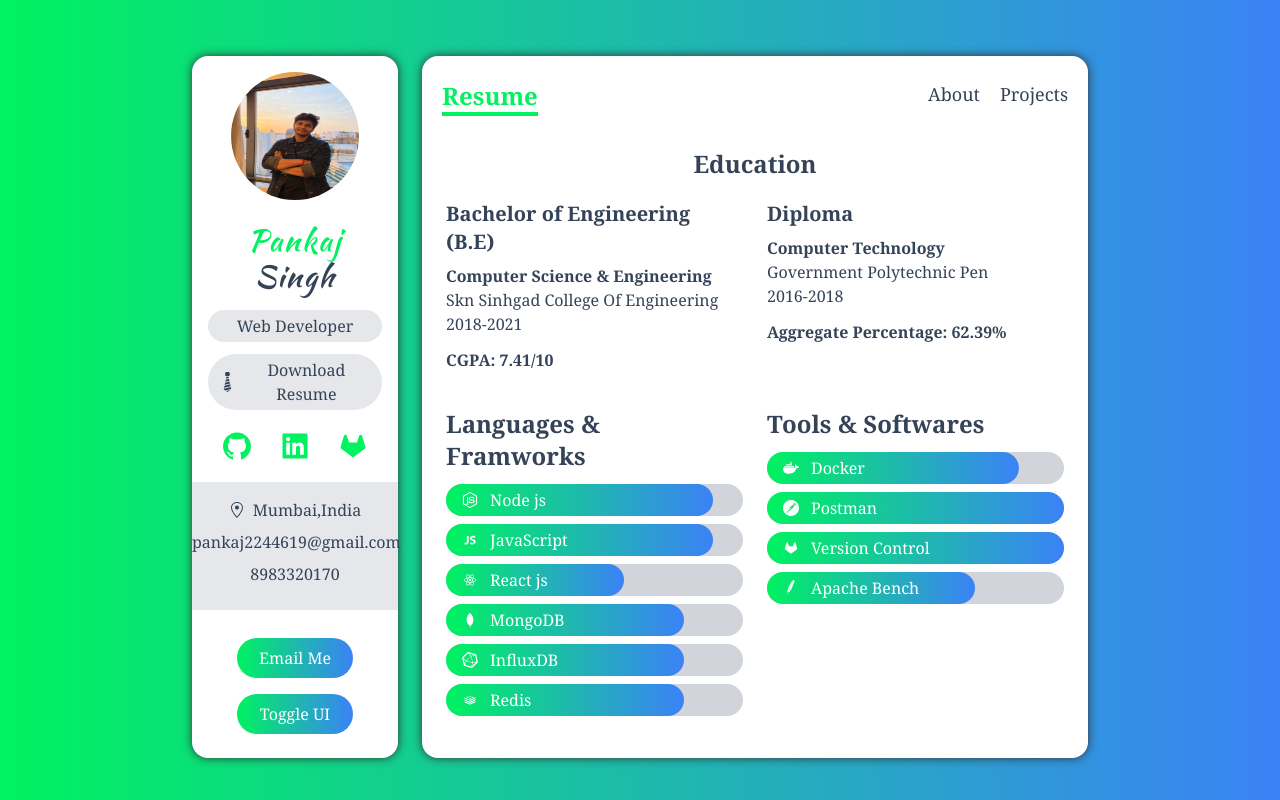
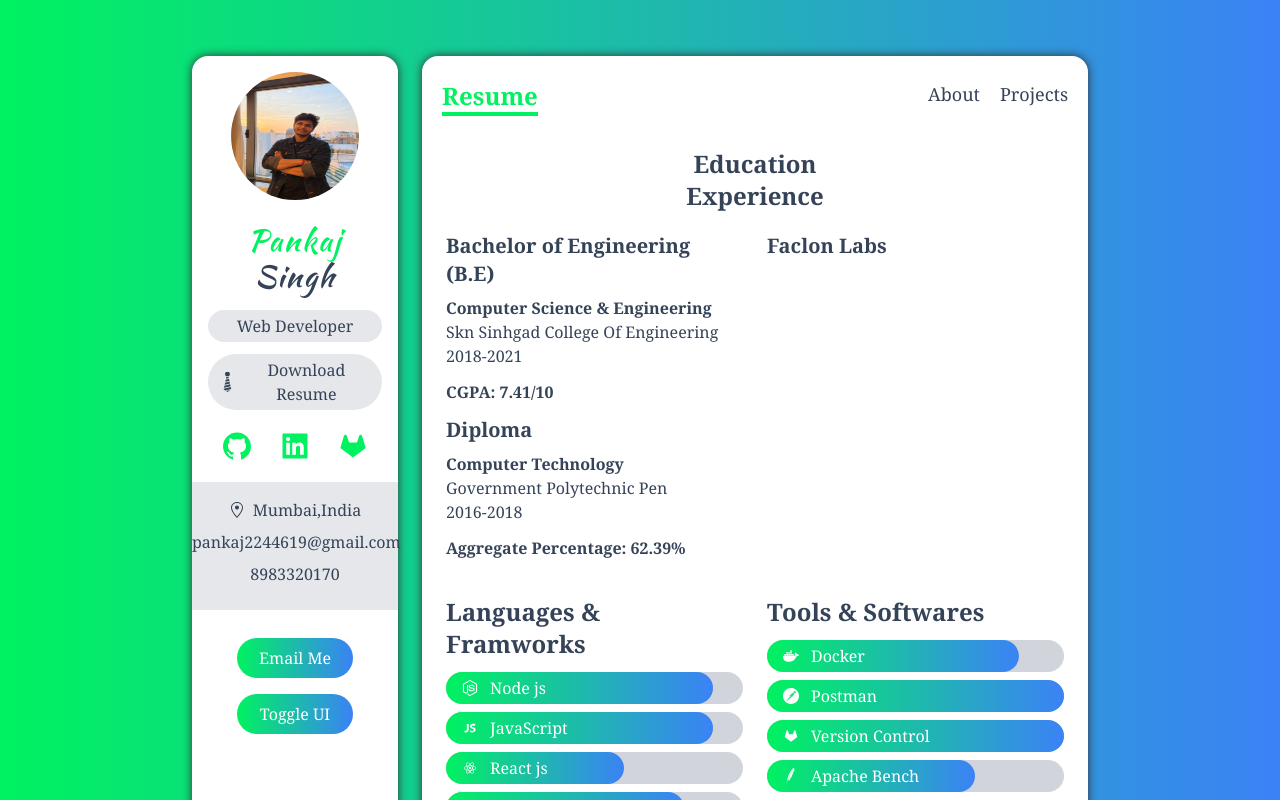
Before and after one commit to devh4ppy/Portfolio-Website, a Next.js app: page /resume in a window 1280 px wide. Shown: the top 800 px of the page. Built offline with nearby package versions, Linux system fonts and the light colour scheme.

Commit message:
Update resume.tsx

```diff
--- a/pages/resume.tsx
+++ b/pages/resume.tsx
@@ -9,7 +9,14 @@ const resume = () => {
     return (
         <div className="px-6 py-2">
             {/* education */}
-            <div className='grid-rows-1 text-center text-2xl font-bold '><h5>Education</h5></div>
+            <div className='grid-md:grid-cols-2 text-center text-2xl font-bold '>
+            <div>
+            <h5>Education</h5>
+            </div>
+            <div>
+            <h5>Experience</h5>
+            </div>
+            </div>
             {/* education info */}
             <div className='grid gap-6 md:grid-cols-2 my-3 '>
                 <motion.div variants={fadeInUp} initial="initial" animate="animate">
@@ -18,13 +25,14 @@ const resume = () => {
                     <p>Skn Sinhgad College Of Engineering</p>
                     <p>2018-2021</p>
                     <p className="my-3 font-semibold">CGPA: 7.41/10</p>
-                </motion.div>
-                <motion.div variants={fadeInUp} initial="initial" animate="animate">
                     <h5 className='my-2 text-xl font-bold'>Diploma</h5>
                     <p className='font-semibold '>Computer Technology</p>
                     <p>Government Polytechnic Pen</p>
                     <p>2016-2018</p>
                     <p className="my-3 font-semibold">Aggregate Percentage: 62.39%</p>
+                </motion.div>
+                <motion.div variants={fadeInUp} initial="initial" animate="animate">
+                    <h5 className='my-2 text-xl font-bold'>Faclon Labs</h5>
                 </motion.div>
             </div>
             {/* languages & tools */}
```
